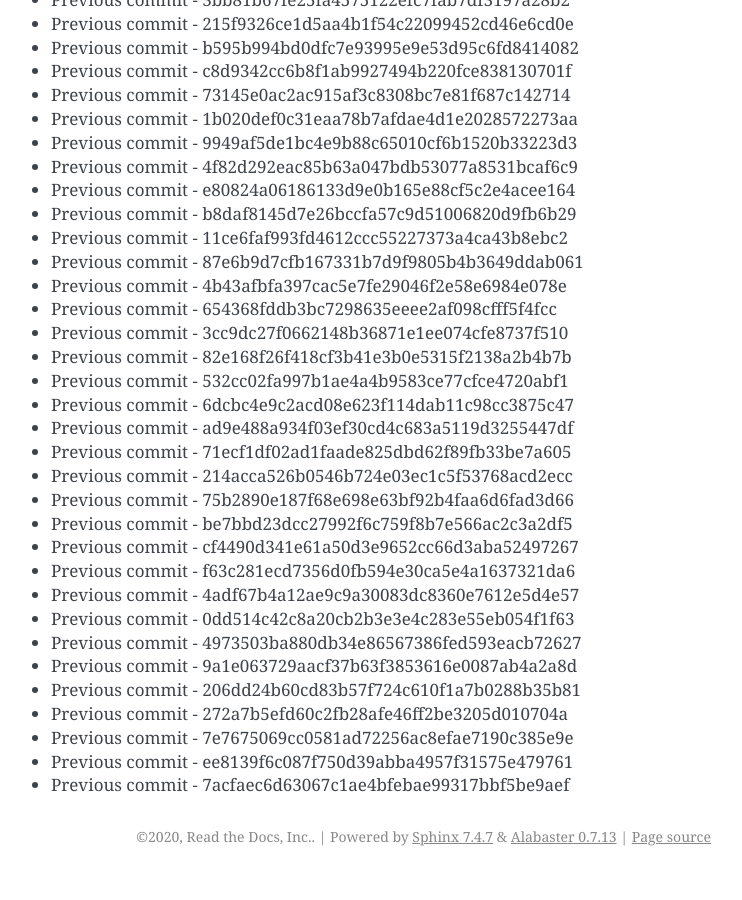
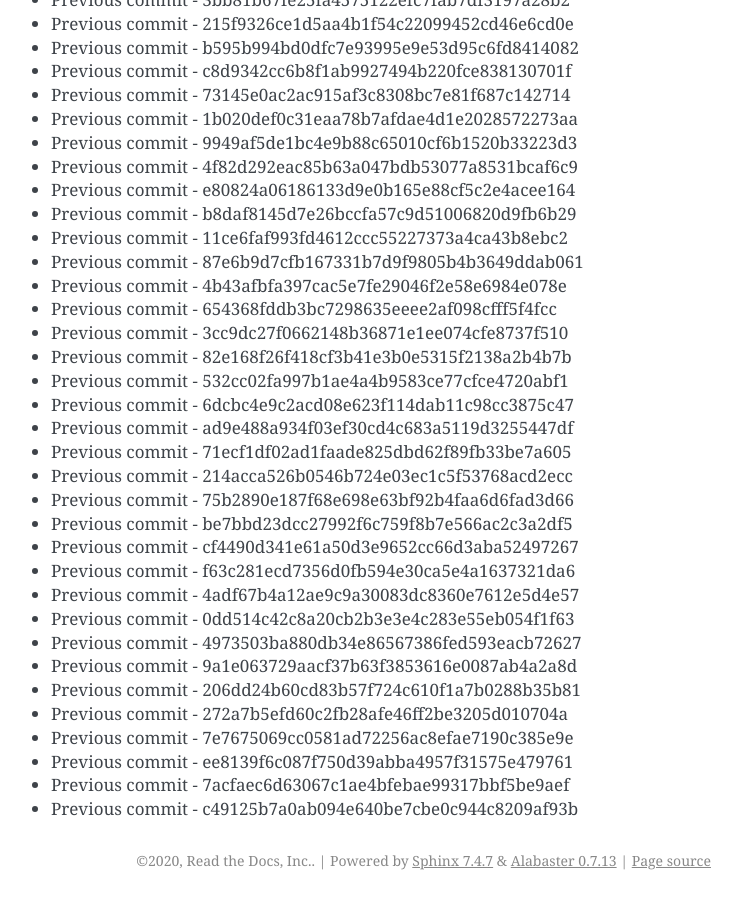
Before and after one commit to readthedocs/rtd-git-stresstest, a Sphinx documentation site: the page built from docs/updates.rst, in a window 1280 px wide and 900 px high, scrolled down 44180 px. Shown: the whole window, without its empty margins (399-1141 px from the left). Built offline with Sphinx 7.4.7, drawn with Linux system fonts in a browser that asks for light colours; before the commit the page ends 45056 px from its top, so only the background shows below that.

Commit message:
Generating commit from previous: c49125b7a0ab094e640be7cbe0c944c8209af93b

```diff
--- a/docs/updates.rst
+++ b/docs/updates.rst
@@ -1888,3 +1888,4 @@ It can be tested for any performance characteristics.
 * Previous commit - 7e7675069cc0581ad72256ac8efae7190c385e9e
 * Previous commit - ee8139f6c087f750d39abba4957f31575e479761
 * Previous commit - 7acfaec6d63067c1ae4bfebae99317bbf5be9aef
+* Previous commit - c49125b7a0ab094e640be7cbe0c944c8209af93b
```
